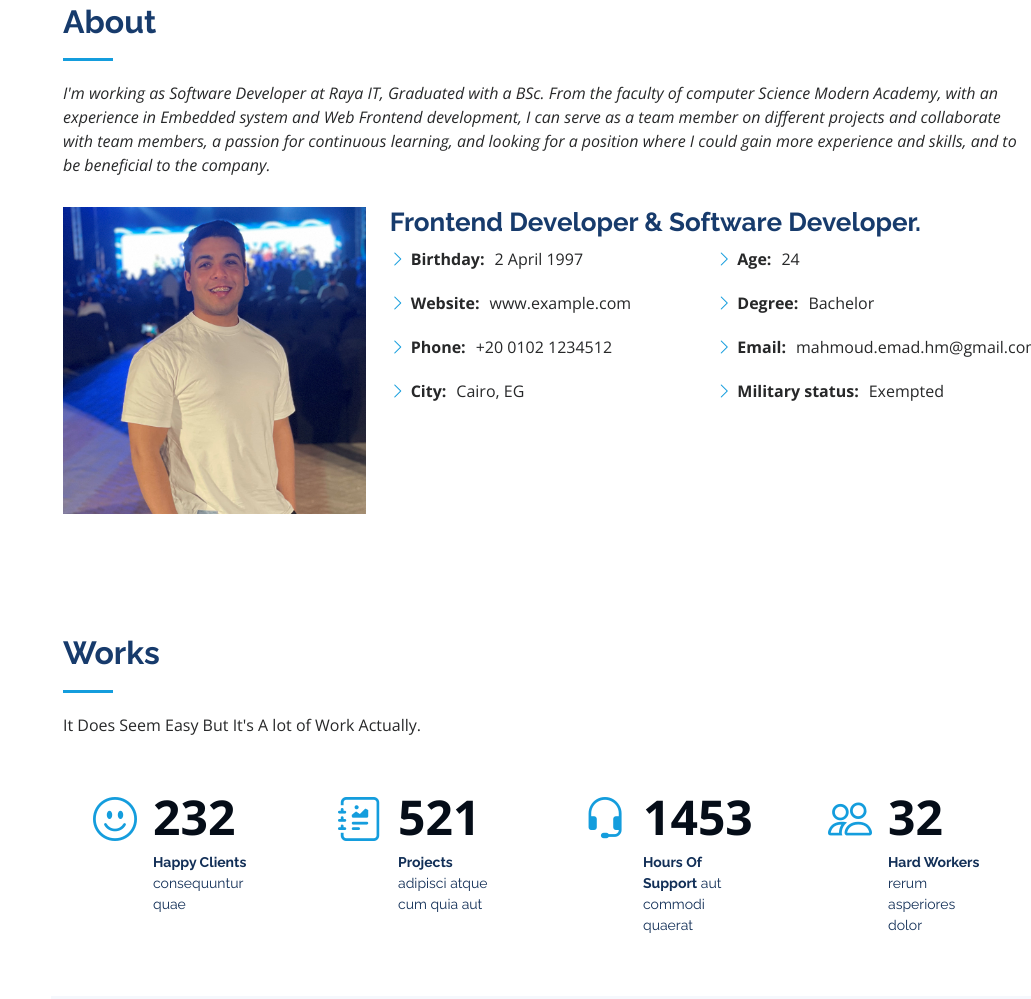
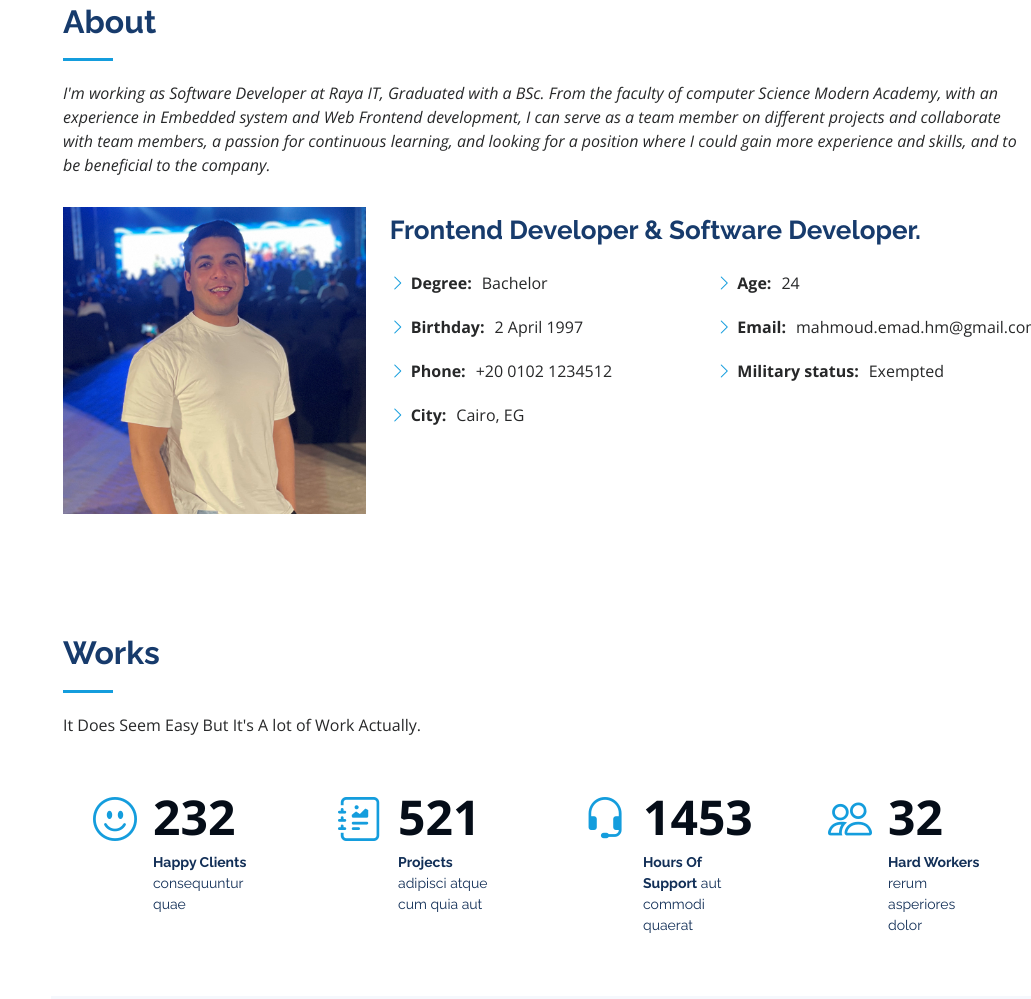
Before and after one commit to MahmoudEHassan/MH_Portfolio, a plain HTML site: page index.html in a window 1280 px wide. Shown: the part 857-1856 px from the top of the page, without its empty margins (249-1280 px from the left). Drawn offline with nearby package versions, Linux system fonts and the light colour scheme.

Commit message:
Second Commit

```diff
--- a/index.html
+++ b/index.html
@@ -77,21 +77,20 @@
           <div class="col-lg-4" data-aos="fade-right">
             <img src="assets/img/profile-img.jpg" class="img-fluid" alt="">
           </div>
-          <div class="col-lg-8 pt-4 pt-lg-0 content" data-aos="fade-left">
+          <div class="col-lg-8 pt-4 pt-lg-0 content mt-2" data-aos="fade-left">
             <h3>Frontend Developer &amp; Software Developer.</h3>
             <div class="row">
-              <div class="col-lg-6">
+              <div class="col-lg-6 mt-3">
                 <ul>
+                  <li><i class="bi bi-chevron-right"></i> <strong>Degree:</strong> <span>Bachelor</span></li>
                   <li><i class="bi bi-chevron-right"></i> <strong>Birthday:</strong> <span>2 April 1997</span></li>
-                  <li><i class="bi bi-chevron-right"></i> <strong>Website:</strong> <span>www.example.com</span></li>
                   <li><i class="bi bi-chevron-right"></i> <strong>Phone:</strong> <span>+20 0102 1234512</span></li>
                   <li><i class="bi bi-chevron-right"></i> <strong>City:</strong> <span>Cairo, EG</span></li>
                 </ul>
               </div>
-              <div class="col-lg-6">
+              <div class="col-lg-6 mt-3">
                 <ul>
                   <li><i class="bi bi-chevron-right"></i> <strong>Age:</strong> <span>24</span></li>
-                  <li><i class="bi bi-chevron-right"></i> <strong>Degree:</strong> <span>Bachelor</span></li>
                   <li><i class="bi bi-chevron-right"></i> <strong>Email:</strong> <span>mahmoud.emad.hm@gmail.com</span></li>
                   <li><i class="bi bi-chevron-right"></i> <strong>Military status:</strong> <span>Exempted</span></li>
                 </ul>
```
